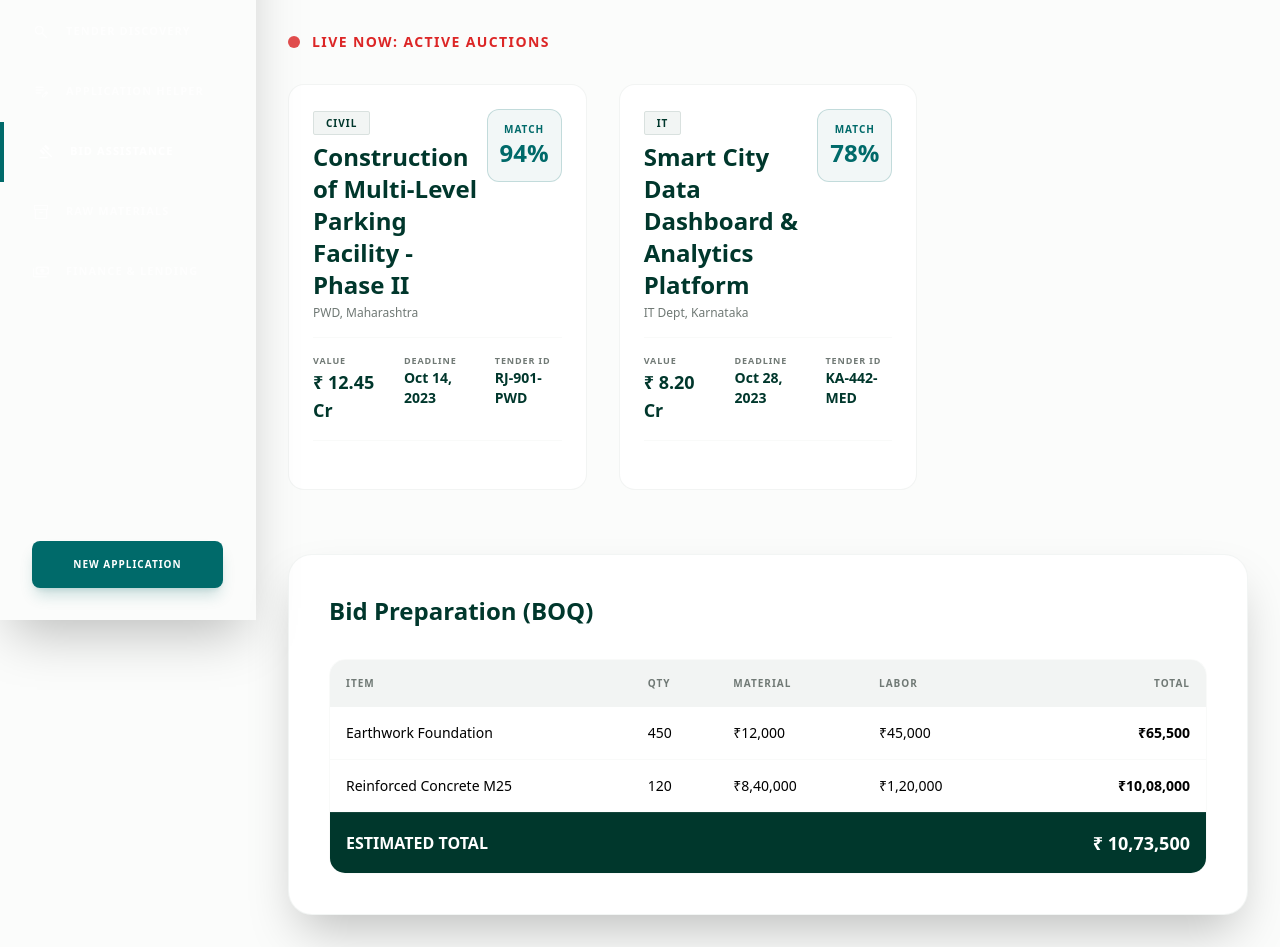
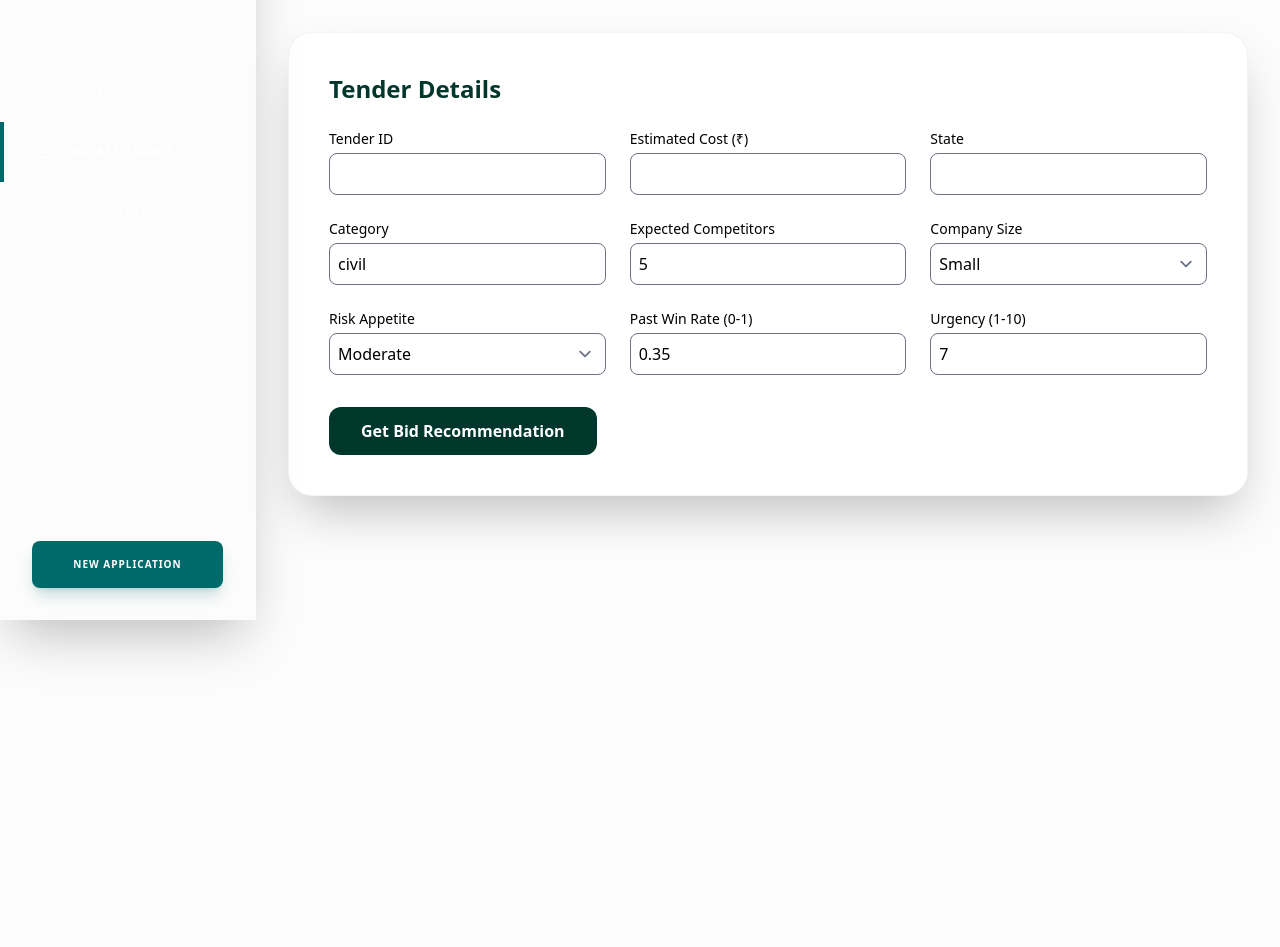
Before and after one commit to a8v0r6/tender-fish, a React (Vite) app in the folder frontend/: page /bids in a window 1280 px wide. Shown: the part 180-1127 px from the top of the page. After the commit the page ends 800 px from the top, so only its background shows below. Built offline with nearby package versions, Linux system fonts and the light colour scheme; the HTML template or start-up script is replaced by a standard one.

Commit message:
feat: integrate frontend with bid assistance API

```diff
--- a/frontend/src/pages/BidAssistancePage.jsx
+++ b/frontend/src/pages/BidAssistancePage.jsx
@@ -1,63 +1,188 @@
-import { TENDERS } from '../data/tenders';
-import TenderCard from '../components/TenderCard';
+import { useState } from 'react';
 
-const BidAssistancePage = () => (
+const API_URL = import.meta.env.VITE_API_URL || 'http://localhost:8000';
+
+const BidAssistancePage = () => {
+  const [formData, setFormData] = useState({
+    tender_id: '',
+    estimated_cost: '',
+    competitor_count: 5,
+    company_size: 'small',
+    risk_appetite: 'moderate',
+    past_win_rate: 0.35,
+    urgency_score: 7,
+    category: 'civil',
+    state: ''
+  });
+
+  const [bidResult, setBidResult] = useState(null);
+  const [loading, setLoading] = useState(false);
+  const [error, setError] = useState(null);
+
+  const handleChange = (e) => {
+    const { name, value } = e.target;
+    setFormData(prev => ({
+      ...prev,
+      [name]: ['estimated_cost', 'competitor_count', 'past_win_rate', 'urgency_score'].includes(name)
+        ? parseFloat(value) || value
+        : value
+    }));
+  };
+
+  const handleSubmit = async (e) => {
+    e.preventDefault();
+    setLoading(true);
+    setError(null);
+    setBidResult(null);
+
+    try {
+      const response = await fetch(`${API_URL}/api/bid-assistance`, {
+        method: 'POST',
+        headers: { 'Content-Type': 'application/json' },
+        body: JSON.stringify(formData)
+      });
+
+      if (!response.ok) {
+        const errData = await response.json();
+        throw new Error(errData.detail || 'API request failed');
+      }
+
+      const data = await response.json();
+      setBidResult(data);
+    } catch (err) {
+      setError(err.message);
+    } finally {
+      setLoading(false);
+    }
+  };
+
+  return (
     <main className="lg:ml-64 pt-24 p-8 bg-surface-bright min-h-screen">
       <header className="mb-10">
         <h1 className="text-4xl font-black text-primary mb-3">Bid Assistance <span className="text-secondary italic">Dashboard</span></h1>
-      <p className="text-on-surface-variant">Monitor live auctions and optimize your bid strategy with AI-driven insights.</p>
+        <p className="text-on-surface-variant">Get AI-powered bid recommendations based on your project details.</p>
       </header>
 
-    <div className="flex items-center gap-3 mb-8">
-      <div className="w-3 h-3 bg-red-600 rounded-full animate-pulse"></div>
-      <h2 className="text-sm font-black uppercase tracking-widest text-red-600">Live Now: Active Auctions</h2>
+      <form onSubmit={handleSubmit} className="bg-white rounded-3xl border border-primary/5 shadow-2xl p-10 mb-10">
+        <h2 className="text-2xl font-black text-primary mb-6">Tender Details</h2>
+        <div className="grid sm:grid-cols-2 lg:grid-cols-3 gap-6">
+          <div>
+            <label className="block text-sm font-medium mb-1">Tender ID</label>
+            <input type="text" name="tender_id" value={formData.tender_id} onChange={handleChange} className="w-full border rounded-lg p-2" required />
+          </div>
+          <div>
+            <label className="block text-sm font-medium mb-1">Estimated Cost (₹)</label>
+            <input type="number" name="estimated_cost" value={formData.estimated_cost} onChange={handleChange} className="w-full border rounded-lg p-2" required />
+          </div>
+          <div>
+            <label className="block text-sm font-medium mb-1">State</label>
+            <input type="text" name="state" value={formData.state} onChange={handleChange} className="w-full border rounded-lg p-2" />
+          </div>
+          <div>
+            <label className="block text-sm font-medium mb-1">Category</label>
+            <input type="text" name="category" value={formData.category} onChange={handleChange} className="w-full border rounded-lg p-2" />
+          </div>
+          <div>
+            <label className="block text-sm font-medium mb-1">Expected Competitors</label>
+            <input type="number" name="competitor_count" value={formData.competitor_count} onChange={handleChange} className="w-full border rounded-lg p-2" />
+          </div>
+          <div>
+            <label className="block text-sm font-medium mb-1">Company Size</label>
+            <select name="company_size" value={formData.company_size} onChange={handleChange} className="w-full border rounded-lg p-2">
+              <option value="micro">Micro</option>
+              <option value="small">Small</option>
+              <option value="medium">Medium</option>
+              <option value="large">Large</option>
+            </select>
+          </div>
+          <div>
+            <label className="block text-sm font-medium mb-1">Risk Appetite</label>
+            <select name="risk_appetite" value={formData.risk_appetite} onChange={handleChange} className="w-full border rounded-lg p-2">
+              <option value="conservative">Conservative</option>
+              <option value="moderate">Moderate</option>
+              <option value="aggressive">Aggressive</option>
+            </select>
+          </div>
+          <div>
+            <label className="block text-sm font-medium mb-1">Past Win Rate (0-1)</label>
+            <input type="number" step="0.01" name="past_win_rate" value={formData.past_win_rate} onChange={handleChange} className="w-full border rounded-lg p-2" min="0" max="1" />
+          </div>
+          <div>
+            <label className="block text-sm font-medium mb-1">Urgency (1-10)</label>
+            <input type="number" name="urgency_score" value={formData.urgency_score} onChange={handleChange} className="w-full border rounded-lg p-2" min="1" max="10" />
+          </div>
+        </div>
+        <button type="submit" disabled={loading} className="mt-8 bg-primary text-white px-8 py-3 rounded-xl font-bold hover:opacity-90 disabled:opacity-50">
+          {loading ? 'Analyzing...' : 'Get Bid Recommendation'}
+        </button>
+      </form>
+
+      {error && (
+        <div className="bg-red-50 text-red-700 p-6 rounded-xl mb-8">{error}</div>
+      )}
+
+      {bidResult && (
+        <div className="bg-white rounded-3xl border border-primary/5 shadow-2xl p-10">
+          <h3 className="text-2xl font-black text-primary mb-6">Bid Recommendation for {bidResult.tender_id}</h3>
+
+          <div className="grid sm:grid-cols-3 gap-6 mb-8">
+            <div className="bg-surface-container-low p-6 rounded-2xl">
+              <p className="text-sm text-outline">Minimum Viable Bid</p>
+              <p className="text-2xl font-black text-primary">₹{bidResult.bid_range.minimum.toLocaleString()}</p>
+            </div>
+            <div className="bg-primary text-white p-6 rounded-2xl">
+              <p className="text-sm opacity-80">Recommended Bid</p>
+              <p className="text-2xl font-black">₹{bidResult.bid_range.recommended.toLocaleString()}</p>
+            </div>
+            <div className="bg-surface-container-low p-6 rounded-2xl">
+              <p className="text-sm text-outline">Max Competitive Bid</p>
+              <p className="text-2xl font-black text-primary">₹{bidResult.bid_range.maximum.toLocaleString()}</p>
+            </div>
           </div>
 
-    <div className="grid md:grid-cols-2 lg:grid-cols-3 gap-8 mb-16">
-      {TENDERS.slice(0, 2).map((tender) => (
-        <TenderCard key={tender.id} tender={tender} showActions={false} />
-      ))}
+          <div className="grid sm:grid-cols-2 gap-8 mb-6">
+            <div>
+              <h4 className="font-bold mb-3">Strategy</h4>
+              <p>{bidResult.strategy}</p>
+              <p className="text-sm mt-2">Margin: {bidResult.margin_percentage}%</p>
+              <p className="text-sm">Confidence: {(bidResult.bid_range.confidence * 100).toFixed(0)}%</p>
+            </div>
+            <div>
+              <h4 className="font-bold mb-3">Competitor Analysis</h4>
+              <p>Expected Bidders: {bidResult.competitor_analysis.expected_bidders}</p>
+              <p>Pressure: {bidResult.competitor_analysis.price_pressure}</p>
+            </div>
           </div>
 
-    <section className="bg-white rounded-3xl border border-primary/5 shadow-2xl p-10">
-      <h3 className="text-2xl font-black text-primary mb-8">Bid Preparation (BOQ)</h3>
-      <div className="overflow-x-auto rounded-2xl border border-outline-variant/10">
-        <table className="w-full text-left">
-          <thead className="bg-surface-container-low text-[10px] font-black uppercase tracking-widest text-outline">
-            <tr>
-              <th className="p-4">Item</th>
-              <th className="p-4">Qty</th>
-              <th className="p-4">Material</th>
-              <th className="p-4">Labor</th>
-              <th className="p-4 text-right">Total</th>
-            </tr>
-          </thead>
-          <tbody className="text-sm font-medium">
-            <tr className="border-b border-outline-variant/10">
-              <td className="p-4">Earthwork Foundation</td>
-              <td className="p-4">450</td>
-              <td className="p-4">₹12,000</td>
-              <td className="p-4">₹45,000</td>
-              <td className="p-4 text-right font-black">₹65,500</td>
-            </tr>
-            <tr className="border-b border-outline-variant/10">
-              <td className="p-4">Reinforced Concrete M25</td>
-              <td className="p-4">120</td>
-              <td className="p-4">₹8,40,000</td>
-              <td className="p-4">₹1,20,000</td>
-              <td className="p-4 text-right font-black">₹10,08,000</td>
-            </tr>
-          </tbody>
-          <tfoot className="bg-primary text-white">
-            <tr className="font-black">
-              <td className="p-4" colSpan="4">ESTIMATED TOTAL</td>
-              <td className="p-4 text-right text-lg">₹ 10,73,500</td>
-            </tr>
-          </tfoot>
-        </table>
+          <div className="mb-6">
+            <h4 className="font-bold mb-3">Market Insights</h4>
+            <p>Materials: {bidResult.market_insights.material_trend}</p>
+            <p>Labor: {bidResult.market_insights.labor_availability}</p>
+            <p>Seasonal Factor: {bidResult.market_insights.seasonal_factor}</p>
           </div>
-    </section>
+
+          <div className="mb-6">
+            <h4 className="font-bold mb-3">Risk Factors</h4>
+            <ul className="list-disc list-inside">
+              {bidResult.risk_factors.map((r, i) => <li key={i}>{r}</li>)}
+            </ul>
+          </div>
+
+          <div className="mb-6">
+            <h4 className="font-bold mb-3">Action Items</h4>
+            <ul className="list-disc list-inside">
+              {bidResult.action_items.map((a, i) => <li key={i}>{a}</li>)}
+            </ul>
+          </div>
+
+          <div className="text-sm text-on-surface-variant">
+            <h4 className="font-bold mb-2">Reasoning</h4>
+            <p>{bidResult.reasoning}</p>
+          </div>
+        </div>
+      )}
     </main>
   );
+};
 
 export default BidAssistancePage;
```
Also changed, not shown: 1 other file (tests, documents, lock files or other folders). Lines whose indentation alone changed are shown as unchanged.
